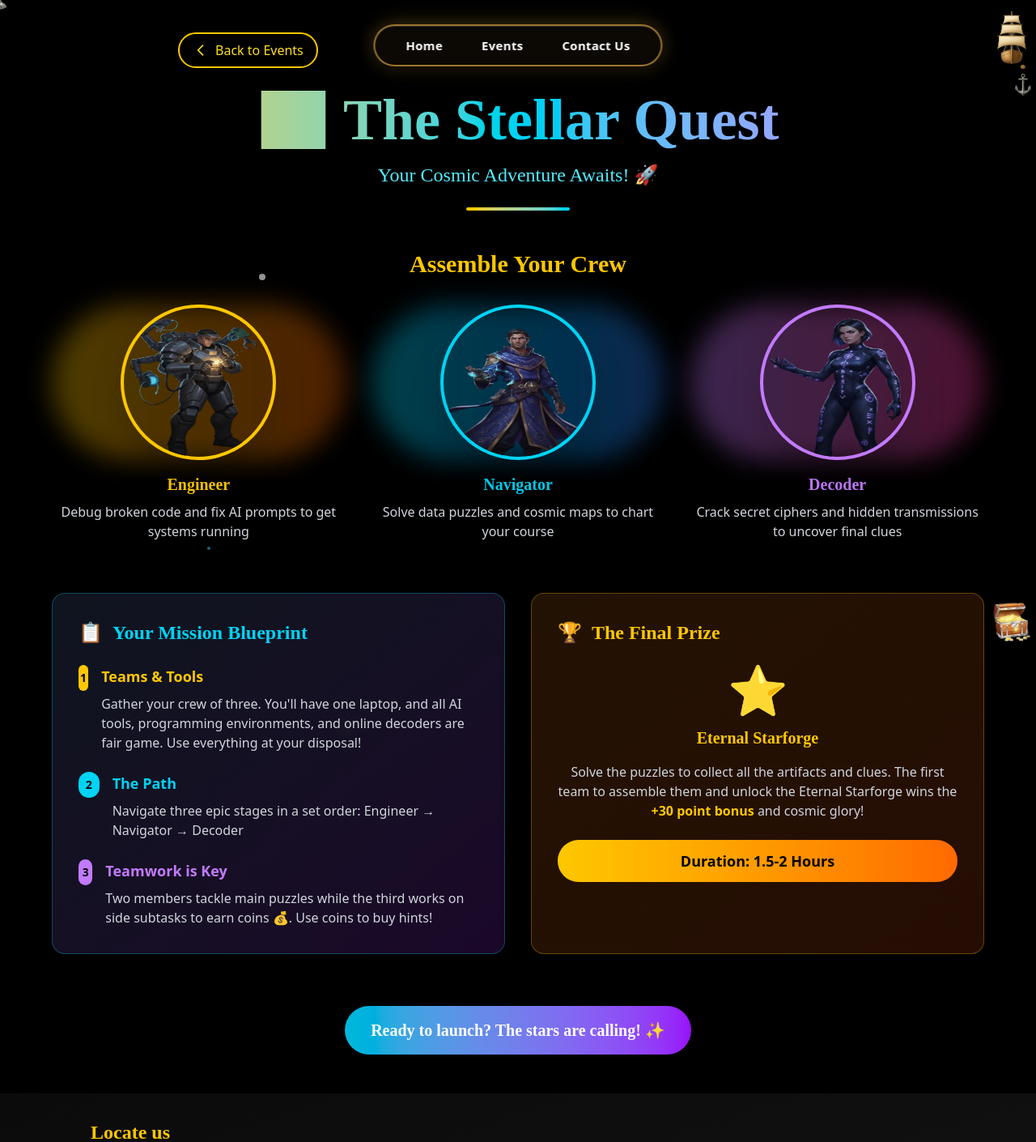
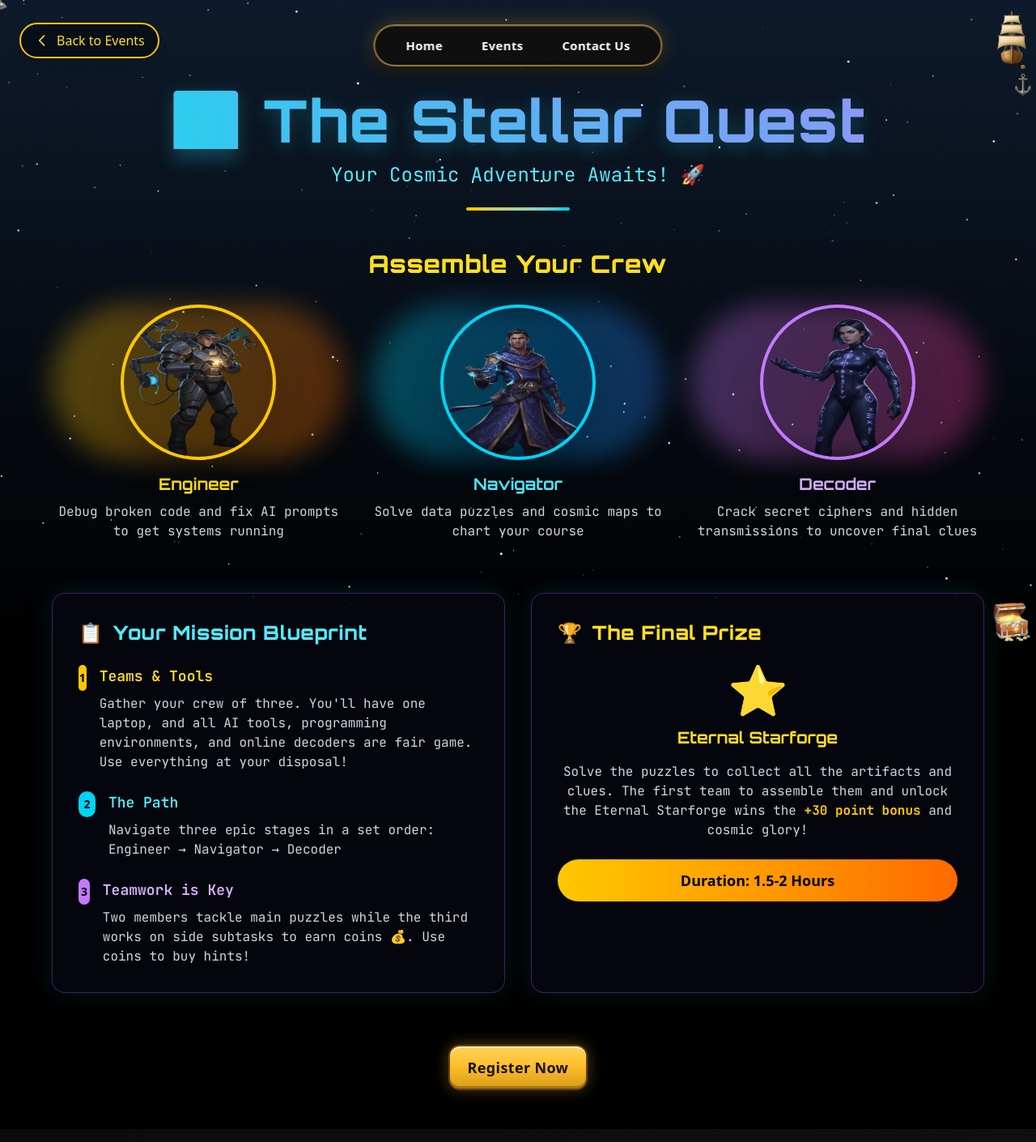
Before and after one commit to Srimc05/CSBS-FESTX-2025, a React (Vite) app: page /stellar-quest in a window 1280 px wide. Shown: the top 1410 px of the page at 81% size. Built offline with nearby package versions, Linux system fonts and the light colour scheme; a web font is replaced by a local one.

Commit message:
bck button position change

```diff
--- a/src/index.css
+++ b/src/index.css
@@ -3,6 +3,7 @@
 @import url("https://fonts.googleapis.com/css2?family=Ewert&display=swap");
 @import url('https://fonts.googleapis.com/css2?family=IM+Fell+English&family=IM+Fell+English+SC&display=swap');
 @import url('https://fonts.googleapis.com/css2?family=Pirata+One&display=swap');
+@import url('https://fonts.googleapis.com/css2?family=Orbitron:wght@400;600;700;800&family=JetBrains+Mono:wght@400;500;600;700&display=swap');
 @import "tailwindcss";
 
 /* Font utility classes to ensure reliable application */
@@ -12,6 +13,42 @@
 
 .font-pirata {
   font-family: 'Pirata One', cursive;
+}
+
+/* Futuristic / code fonts */
+.font-orbitron { font-family: 'Orbitron', sans-serif; }
+.font-jetbrains { font-family: 'JetBrains Mono', ui-monospace, SFMono-Regular, Menlo, Monaco, Consolas, "Liberation Mono", "Courier New", monospace; }
+
+/* Space/Cyber theme tokens */
+:root {
+  --space-bg-top: #0e1a2b;
+  --space-bg-bottom: #000000;
+  --neon-cyan: #22d3ee;
+  --neon-purple: #a78bfa;
+  --neon-yellow: #ffd464;
+  --glass-bg: rgba(10, 12, 24, 0.55);
+  --glass-border: rgba(168, 85, 247, 0.35);
+}
+
+.glass-panel {
+  background: var(--glass-bg);
+  border: 1px solid var(--glass-border);
+  backdrop-filter: blur(10px);
+  box-shadow: 0 10px 30px rgba(0,0,0,0.45), 0 0 32px rgba(34,211,238,0.15);
+}
+
+.neon-title {
+  background: linear-gradient(90deg, var(--neon-cyan), var(--neon-purple));
+  -webkit-background-clip: text;
+  background-clip: text;
+  color: transparent;
+  text-shadow: 0 6px 22px rgba(34,211,238,0.25);
+}
+
+.neon-chip {
+  background: linear-gradient(90deg, rgba(34,211,238,0.15), rgba(167,139,250,0.15));
+  border: 1px solid rgba(34,211,238,0.35);
+  color: #e5f6ff;
 }
 
 
--- a/src/pages/Anonymous.jsx
+++ b/src/pages/Anonymous.jsx
@@ -8,7 +8,7 @@ const Anonymous = () => {
         {/* Back button */}
         <Link
           to="/events"
-          className="fixed z-50 inline-flex items-center gap-2 px-4 py-2 rounded-full border-2 border-yellow-400 bg-black/40 backdrop-blur-sm text-yellow-300 hover:text-black hover:bg-yellow-400 hover:border-yellow-300 shadow-lg transition-all top-10 left-3 md:left-6  lg:left-1/2 lg:-translate-x-[420px]"
+          className="fixed z-50 inline-flex items-center gap-2 px-4 py-2 rounded-full border-2 border-yellow-400 bg-black/40 backdrop-blur-sm text-yellow-300 hover:text-black hover:bg-yellow-400 hover:border-yellow-300 shadow-lg transition-all top-5 md:top-7 left-3 md:left-6"
         >
           <svg
             className="w-5 h-5"
--- a/src/pages/CodeHeist.jsx
+++ b/src/pages/CodeHeist.jsx
@@ -8,7 +8,7 @@ const CodeHeist = () => {
         {/* Back button */}
         <Link
           to="/events"
-          className="fixed z-50 inline-flex items-center gap-2 px-4 py-2 rounded-full border-2 border-yellow-400 bg-black/40 backdrop-blur-sm text-yellow-300 hover:text-black hover:bg-yellow-400 hover:border-yellow-300 shadow-lg transition-all top-10 left-3 md:left-6  lg:left-1/2 lg:-translate-x-[420px]"
+          className="fixed z-50 inline-flex items-center gap-2 px-4 py-2 rounded-full border-2 border-yellow-400 bg-black/40 backdrop-blur-sm text-yellow-300 hover:text-black hover:bg-yellow-400 hover:border-yellow-300 shadow-lg transition-all top-5 md:top-7 left-3 md:left-6"
         >
           <svg
             className="w-5 h-5"
--- a/src/pages/Event9.jsx
+++ b/src/pages/Event9.jsx
@@ -8,7 +8,7 @@ const Event9 = () => {
         {/* Back button */}
         <Link
           to="/events"
-          className="fixed z-50 inline-flex items-center gap-2 px-4 py-2 rounded-full border-2 border-yellow-400 bg-black/40 backdrop-blur-sm text-yellow-300 hover:text-black hover:bg-yellow-400 hover:border-yellow-300 shadow-lg transition-all top-10 left-3 md:left-6  lg:left-1/2 lg:-translate-x-[420px]"
+          className="fixed z-50 inline-flex items-center gap-2 px-4 py-2 rounded-full border-2 border-yellow-400 bg-black/40 backdrop-blur-sm text-yellow-300 hover:text-black hover:bg-yellow-400 hover:border-yellow-300 shadow-lg transition-all top-5 md:top-7 left-3 md:left-6"
         >
           <svg
             className="w-5 h-5"
--- a/src/pages/GBU.jsx
+++ b/src/pages/GBU.jsx
@@ -8,7 +8,7 @@ const GBU = () => {
         {/* Back button */}
         <Link
           to="/events"
-          className="fixed z-50 inline-flex items-center gap-2 px-4 py-2 rounded-full border-2 border-yellow-400 bg-black/40 backdrop-blur-sm text-yellow-300 hover:text-black hover:bg-yellow-400 hover:border-yellow-300 shadow-lg transition-all top-10 left-3 md:left-6  lg:left-1/2 lg:-translate-x-[420px]"
+          className="fixed z-50 inline-flex items-center gap-2 px-4 py-2 rounded-full border-2 border-yellow-400 bg-black/40 backdrop-blur-sm text-yellow-300 hover:text-black hover:bg-yellow-400 hover:border-yellow-300 shadow-lg transition-all top-5 md:top-7 left-3 md:left-6"
         >
           <svg
             className="w-5 h-5"
--- a/src/pages/Lootopoly.jsx
+++ b/src/pages/Lootopoly.jsx
@@ -8,7 +8,7 @@ const Lootopoly = () => {
         {/* Back button */}
         <Link
           to="/events"
-          className="fixed z-50 inline-flex items-center gap-2 px-4 py-2 rounded-full border-2 border-yellow-400 bg-black/40 backdrop-blur-sm text-yellow-300 hover:text-black hover:bg-yellow-400 hover:border-yellow-300 shadow-lg transition-all top-10 left-3 md:left-6  lg:left-1/2 lg:-translate-x-[420px]"
+          className="fixed z-50 inline-flex items-center gap-2 px-4 py-2 rounded-full border-2 border-yellow-400 bg-black/40 backdrop-blur-sm text-yellow-300 hover:text-black hover:bg-yellow-400 hover:border-yellow-300 shadow-lg transition-all top-5 md:top-7 left-3 md:left-6"
         >
           <svg
             className="w-5 h-5"
--- a/src/pages/PitchersGold.jsx
+++ b/src/pages/PitchersGold.jsx
@@ -8,7 +8,7 @@ const PitchersGold = () => {
         {/* Back button */}
         <Link
           to="/events"
-          className="fixed z-50 inline-flex items-center gap-2 px-4 py-2 rounded-full border-2 border-yellow-400 bg-black/40 backdrop-blur-sm text-yellow-300 hover:text-black hover:bg-yellow-400 hover:border-yellow-300 shadow-lg transition-all top-10 left-3 md:left-6  lg:left-1/2 lg:-translate-x-[420px]"
+          className="fixed z-50 inline-flex items-center gap-2 px-4 py-2 rounded-full border-2 border-yellow-400 bg-black/40 backdrop-blur-sm text-yellow-300 hover:text-black hover:bg-yellow-400 hover:border-yellow-300 shadow-lg transition-all top-5 md:top-7 left-3 md:left-6"
         >
           <svg
             className="w-5 h-5"
--- a/src/pages/StellarQuest.jsx
+++ b/src/pages/StellarQuest.jsx
@@ -1,23 +1,105 @@
-import React from "react";
+import React, { useEffect, useRef } from "react";
 import { Link } from "react-router-dom";
 
 const StellarQuest = () => {
+  const canvasRef = useRef(null);
+  const rafRef = useRef(0);
+
+  useEffect(() => {
+    const canvas = canvasRef.current;
+    if (!canvas) return;
+    const ctx = canvas.getContext("2d", { alpha: true });
+    if (!ctx) return;
+
+    const dpr = Math.min(window.devicePixelRatio || 1, 2);
+    const resize = () => {
+      const w = window.innerWidth;
+      const h = window.innerHeight;
+      canvas.width = Math.floor(w * dpr);
+      canvas.height = Math.floor(h * dpr);
+      canvas.style.width = w + "px";
+      canvas.style.height = h + "px";
+      ctx.setTransform(dpr, 0, 0, dpr, 0, 0);
+    };
+    resize();
+
+    const prefersReduced =
+      window.matchMedia &&
+      window.matchMedia("(prefers-reduced-motion: reduce)").matches;
+    const isMobile =
+      window.matchMedia && window.matchMedia("(max-width: 640px)").matches;
+    const STAR_COUNT = prefersReduced ? 0 : isMobile ? 100 : 200;
+
+    const stars = new Array(STAR_COUNT).fill(0).map(() => ({
+      x: Math.random() * window.innerWidth,
+      y: Math.random() * window.innerHeight,
+      r: Math.random() * 1.2 + 0.3,
+      vx: (Math.random() - 0.5) * 0.1,
+      vy: (Math.random() - 0.5) * 0.1,
+      tw: Math.random() * Math.PI * 2,
+      tws: 0.01 + Math.random() * 0.02,
+    }));
+
+    const drawBg = () => {
+      const w = window.innerWidth;
+      const h = window.innerHeight;
+      const grd = ctx.createLinearGradient(0, 0, 0, h);
+      grd.addColorStop(0, "#0e1a2b");
+      grd.addColorStop(1, "#000000");
+      ctx.fillStyle = grd;
+      ctx.fillRect(0, 0, w, h);
+    };
+
+    const tick = () => {
+      drawBg();
+      ctx.save();
+      ctx.globalCompositeOperation = "lighter";
+      for (let i = 0; i < stars.length; i++) {
+        const s = stars[i];
+        s.x += s.vx;
+        s.y += s.vy;
+        s.tw += s.tws;
+        if (s.x < -5) s.x = window.innerWidth + 5;
+        if (s.x > window.innerWidth + 5) s.x = -5;
+        if (s.y < -5) s.y = window.innerHeight + 5;
+        if (s.y > window.innerHeight + 5) s.y = -5;
+        const alpha = 0.6 + 0.4 * Math.sin(s.tw);
+        ctx.globalAlpha = Math.max(0.15, Math.min(1, alpha));
+        ctx.fillStyle = "#e8eefb";
+        ctx.beginPath();
+        ctx.arc(s.x, s.y, s.r, 0, Math.PI * 2);
+        ctx.fill();
+      }
+      ctx.restore();
+      rafRef.current = requestAnimationFrame(tick);
+    };
+
+    if (!prefersReduced) {
+      rafRef.current = requestAnimationFrame(tick);
+    } else {
+      drawBg();
+    }
+
+    window.addEventListener("resize", resize);
+    return () => {
+      cancelAnimationFrame(rafRef.current);
+      window.removeEventListener("resize", resize);
+    };
+  }, []);
+
   return (
     <div className="min-h-screen pt-28 pb-12 px-6 relative overflow-hidden">
-      {/* Animated background stars */}
-      <div className="absolute inset-0 overflow-hidden">
-        <div className="absolute top-1/4 left-1/4 w-2 h-2 bg-white rounded-full animate-pulse opacity-60"></div>
-        <div className="absolute top-1/3 right-1/4 w-1 h-1 bg-blue-300 rounded-full animate-pulse opacity-40"></div>
-        <div className="absolute bottom-1/3 left-1/3 w-1.5 h-1.5 bg-yellow-300 rounded-full animate-pulse opacity-50"></div>
-        <div className="absolute top-2/3 right-1/3 w-1 h-1 bg-purple-300 rounded-full animate-pulse opacity-30"></div>
-        <div className="absolute top-1/2 left-1/5 w-1 h-1 bg-cyan-300 rounded-full animate-pulse opacity-40"></div>
-      </div>
+      {/* Lightweight canvas starfield */}
+      <canvas
+        ref={canvasRef}
+        className="absolute inset-0 pointer-events-none z-0"
+      />
 
       <div className="max-w-6xl mx-auto relative z-10">
         {/* Back button */}
         <Link
           to="/events"
-          className="fixed z-50 inline-flex items-center gap-2 px-4 py-2 rounded-full border-2 border-yellow-400 bg-black/40 backdrop-blur-sm text-yellow-300 hover:text-black hover:bg-yellow-400 hover:border-yellow-300 shadow-lg transition-all top-10 left-3 md:left-6  lg:left-1/2 lg:-translate-x-[420px]"
+          className="fixed z-50 inline-flex items-center gap-2 px-4 py-2 rounded-full border-2 border-yellow-400 bg-black/40 backdrop-blur-sm text-yellow-300 hover:text-black hover:bg-yellow-400 hover:border-yellow-300 shadow-lg transition-all top-5 md:top-7 left-3 md:left-6"
         >
           <svg
             className="w-5 h-5"
@@ -37,10 +119,10 @@ const StellarQuest = () => {
 
         {/* Hero Section */}
         <div className="text-center mb-12">
-          <h1 className="text-5xl md:text-7xl font-bold text-transparent bg-clip-text bg-gradient-to-r from-yellow-400 via-cyan-400 to-purple-400 mb-4 font-fell-english">
+          <h1 className="text-5xl md:text-7xl font-extrabold neon-title font-orbitron tracking-wide mb-4">
             🌌 The Stellar Quest
           </h1>
-          <p className="text-xl md:text-2xl text-cyan-300 font-pirata mb-6">
+          <p className="text-xl md:text-2xl text-cyan-300 font-jetbrains mb-6">
             Your Cosmic Adventure Awaits! 🚀
           </p>
           <div className="w-32 h-1 bg-gradient-to-r from-yellow-400 to-cyan-400 mx-auto rounded-full"></div>
@@ -48,7 +130,7 @@ const StellarQuest = () => {
 
         {/* Character Section */}
         <div className="mb-16">
-          <h2 className="text-3xl font-bold text-yellow-400 text-center mb-8 font-fell-english">
+          <h2 className="text-3xl font-extrabold text-yellow-300 text-center mb-8 font-orbitron tracking-wide">
             Assemble Your Crew
           </h2>
           <div className="grid grid-cols-1 md:grid-cols-3 gap-8">
@@ -62,10 +144,10 @@ const StellarQuest = () => {
                   className="relative w-48 h-48 mx-auto rounded-full border-4 border-yellow-400 shadow-2xl group-hover:scale-105 transition-transform duration-300"
                 />
               </div>
-              <h3 className="text-xl font-bold text-yellow-400 mb-2 font-pirata">
+              <h3 className="text-xl font-bold text-yellow-300 mb-2 font-orbitron">
                 Engineer
               </h3>
-              <p className="text-gray-300">
+              <p className="text-gray-300 font-jetbrains">
                 Debug broken code and fix AI prompts to get systems running
               </p>
             </div>
@@ -80,10 +162,10 @@ const StellarQuest = () => {
                   className="relative w-48 h-48 mx-auto rounded-full border-4 border-cyan-400 shadow-2xl group-hover:scale-105 transition-transform duration-300"
                 />
               </div>
-              <h3 className="text-xl font-bold text-cyan-400 mb-2 font-pirata">
+              <h3 className="text-xl font-bold text-cyan-300 mb-2 font-orbitron">
                 Navigator
               </h3>
-              <p className="text-gray-300">
+              <p className="text-gray-300 font-jetbrains">
                 Solve data puzzles and cosmic maps to chart your course
               </p>
             </div>
@@ -98,10 +180,10 @@ const StellarQuest = () => {
                   className="relative w-48 h-48 mx-auto rounded-full border-4 border-purple-400 shadow-2xl group-hover:scale-105 transition-transform duration-300"
                 />
               </div>
-              <h3 className="text-xl font-bold text-purple-400 mb-2 font-pirata">
+              <h3 className="text-xl font-bold text-purple-300 mb-2 font-orbitron">
                 Decoder
               </h3>
-              <p className="text-gray-300">
+              <p className="text-gray-300 font-jetbrains">
                 Crack secret ciphers and hidden transmissions to uncover final
                 clues
               </p>
@@ -112,8 +194,8 @@ const StellarQuest = () => {
         {/* Mission Details */}
         <div className="grid grid-cols-1 lg:grid-cols-2 gap-8 mb-16">
           {/* Mission Blueprint */}
-          <div className="bg-gradient-to-br from-slate-800/50 to-purple-900/30 backdrop-blur-sm rounded-2xl p-8 border border-cyan-400/30 shadow-2xl">
-            <h2 className="text-2xl font-bold text-cyan-400 mb-6 font-fell-english flex items-center">
+          <div className="glass-panel rounded-2xl p-8">
+            <h2 className="text-2xl font-extrabold text-cyan-300 mb-6 font-orbitron flex items-center tracking-wide">
               <span className="mr-3">📋</span>
               Your Mission Blueprint
             </h2>
@@ -124,10 +206,10 @@ const StellarQuest = () => {
                   1
                 </div>
                 <div>
-                  <h3 className="text-lg font-semibold text-yellow-400 mb-2">
+                  <h3 className="text-lg font-semibold text-yellow-300 mb-2 font-jetbrains">
                     Teams & Tools
                   </h3>
-                  <p className="text-gray-300">
+                  <p className="text-gray-300 font-jetbrains">
                     Gather your crew of three. You'll have one laptop, and all
                     AI tools, programming environments, and online decoders are
                     fair game. Use everything at your disposal!
@@ -140,10 +222,10 @@ const StellarQuest = () => {
                   2
                 </div>
                 <div>
-                  <h3 className="text-lg font-semibold text-cyan-400 mb-2">
+                  <h3 className="text-lg font-semibold text-cyan-300 mb-2 font-jetbrains">
                     The Path
                   </h3>
-                  <p className="text-gray-300">
+                  <p className="text-gray-300 font-jetbrains">
                     Navigate three epic stages in a set order: Engineer →
                     Navigator → Decoder
                   </p>
@@ -155,10 +237,10 @@ const StellarQuest = () => {
                   3
                 </div>
                 <div>
-                  <h3 className="text-lg font-semibold text-purple-400 mb-2">
+                  <h3 className="text-lg font-semibold text-purple-300 mb-2 font-jetbrains">
                     Teamwork is Key
                   </h3>
-                  <p className="text-gray-300">
+                  <p className="text-gray-300 font-jetbrains">
                     Two members tackle main puzzles while the third works on
                     side subtasks to earn coins 💰. Use coins to buy hints!
                   </p>
@@ -168,18 +250,18 @@ const StellarQuest = () => {
           </div>
 
           {/* Final Prize */}
-          <div className="bg-gradient-to-br from-yellow-900/30 to-orange-900/30 backdrop-blur-sm rounded-2xl p-8 border border-yellow-400/30 shadow-2xl">
-            <h2 className="text-2xl font-bold text-yellow-400 mb-6 font-fell-english flex items-center">
+          <div className="glass-panel rounded-2xl p-8">
+            <h2 className="text-2xl font-extrabold text-yellow-300 mb-6 font-orbitron flex items-center tracking-wide">
               <span className="mr-3">🏆</span>
               The Final Prize
             </h2>
 
             <div className="text-center">
               <div className="text-6xl mb-4">⭐</div>
-              <h3 className="text-xl font-bold text-yellow-400 mb-4 font-pirata">
+              <h3 className="text-xl font-bold text-yellow-300 mb-4 font-orbitron">
                 Eternal Starforge
               </h3>
-              <p className="text-gray-300 mb-6">
+              <p className="text-gray-300 mb-6 font-jetbrains">
                 Solve the puzzles to collect all the artifacts and clues. The
                 first team to assemble them and unlock the Eternal Starforge
                 wins the{" "}
@@ -197,9 +279,9 @@ const StellarQuest = () => {
 
         {/* Call to Action */}
         <div className="text-center">
-          <div className="bg-gradient-to-r from-cyan-500 to-purple-600 text-white px-8 py-4 rounded-full text-xl font-bold font-pirata inline-block hover:scale-105 transition-transform duration-300 shadow-2xl">
-            Ready to launch? The stars are calling! ✨
-          </div>
+          <Link to="#" className="treasure-btn px-6 py-2 text-lg">
+            Register Now
+          </Link>
         </div>
       </div>
     </div>
--- a/src/pages/UnlockX.jsx
+++ b/src/pages/UnlockX.jsx
@@ -8,7 +8,7 @@ const UnlockX = () => {
         {/* Back button */}
         <Link
           to="/events"
-          className="fixed z-50 inline-flex items-center gap-2 px-4 py-2 rounded-full border-2 border-yellow-400 bg-black/40 backdrop-blur-sm text-yellow-300 hover:text-black hover:bg-yellow-400 hover:border-yellow-300 shadow-lg transition-all top-10 left-3 md:left-6  lg:left-1/2 lg:-translate-x-[420px]"
+          className="fixed z-50 inline-flex items-center gap-2 px-4 py-2 rounded-full border-2 border-yellow-400 bg-black/40 backdrop-blur-sm text-yellow-300 hover:text-black hover:bg-yellow-400 hover:border-yellow-300 shadow-lg transition-all top-5 md:top-7 left-3 md:left-6"
         >
           <svg
             className="w-5 h-5"
--- a/src/pages/WolfGambit.jsx
+++ b/src/pages/WolfGambit.jsx
@@ -8,7 +8,7 @@ const WolfGambit = () => {
         {/* Back button */}
         <Link
           to="/events"
-          className="fixed z-50 inline-flex items-center gap-2 px-4 py-2 rounded-full border-2 border-yellow-400 bg-black/40 backdrop-blur-sm text-yellow-300 hover:text-black hover:bg-yellow-400 hover:border-yellow-300 shadow-lg transition-all top-10 left-3 md:left-6  lg:left-1/2 lg:-translate-x-[420px]"
+          className="fixed z-50 inline-flex items-center gap-2 px-4 py-2 rounded-full border-2 border-yellow-400 bg-black/40 backdrop-blur-sm text-yellow-300 hover:text-black hover:bg-yellow-400 hover:border-yellow-300 shadow-lg transition-all top-5 md:top-7 left-3 md:left-6"
         >
           <svg
             className="w-5 h-5"
```
